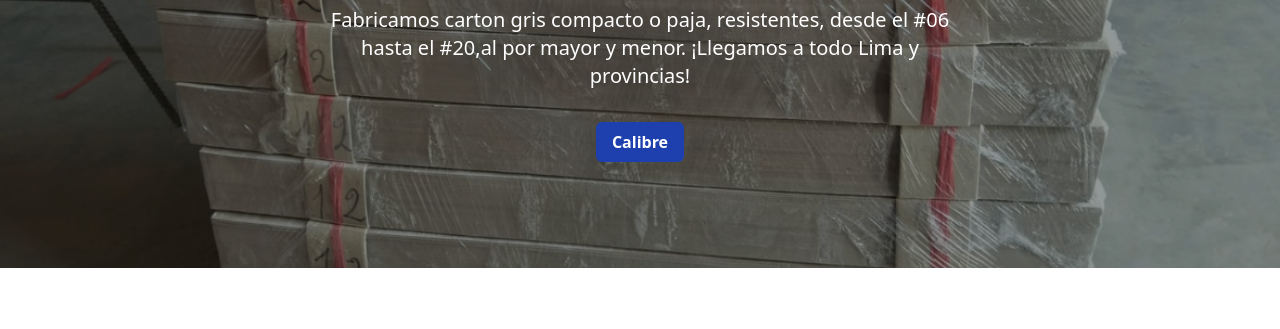
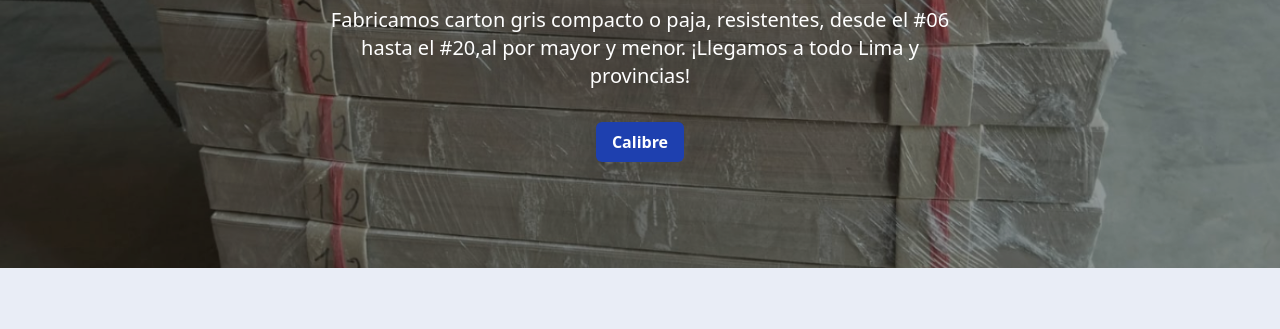
Before and after one commit to MAXm-20/newcartonfinal, a plain HTML site: page index.html in a window 1280 px wide. Shown: the part 436-765 px from the top of the page. Drawn offline with nearby package versions, Linux system fonts and the light colour scheme.

Commit message:
Update estilos.css

```diff
--- a/estilos.css
+++ b/estilos.css
@@ -98,3 +98,8 @@
     background: #021c1e;
     color: #fff;
 }
+ /* fondo de la pagina inicio */
+body {
+    background-color: #e9edf6;
+}
+ /* fondo de la pagina fin */
```
